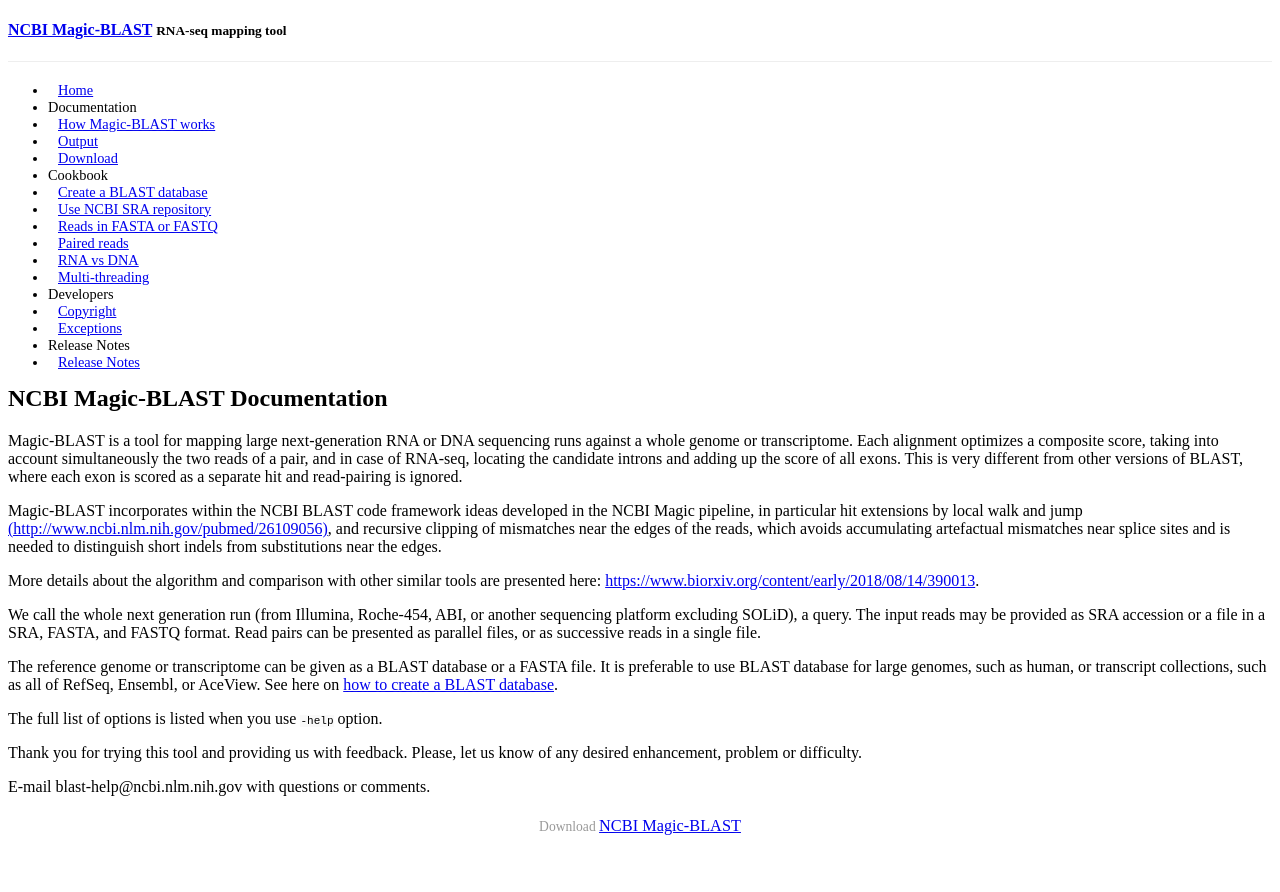
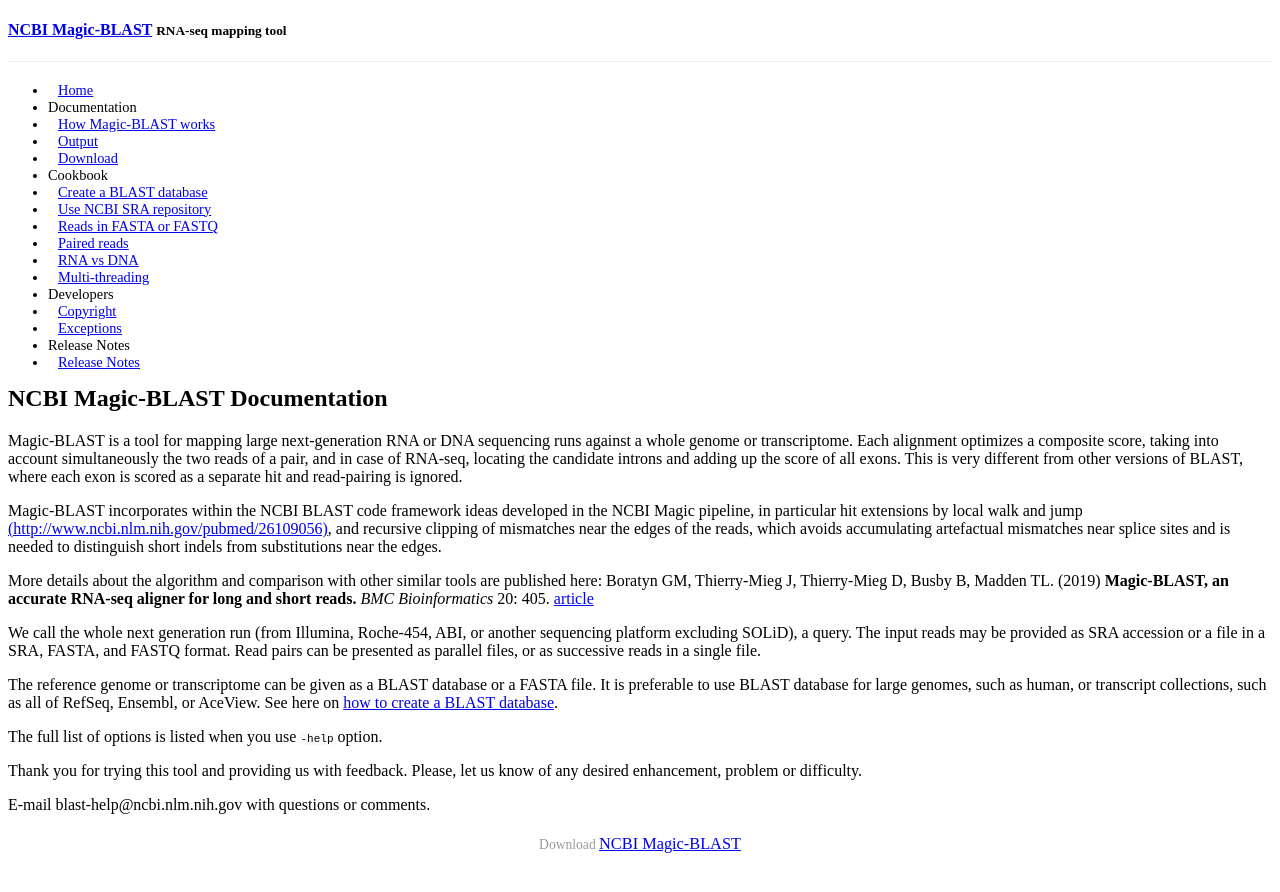
Before and after one commit to ncbi/magicblast, a Jekyll site: the page built from docs/index.md, in a window 1280 px wide. Shown: the top 892 px of the page. Built offline with Jekyll 4.4.1, drawn with Linux system fonts in a browser that asks for light colours; a style sheet for code colours, icons or effects is not loaded.

Commit message:
Added BMC Bioinformatics publication BDOC-309

```diff
--- a/docs/index.md
+++ b/docs/index.md
@@ -18,7 +18,8 @@
 artefactual mismatches near splice sites and is needed to distinguish
 short indels from substitutions near the edges.
 
-More details about the algorithm and comparison with other similar tools are presented here: [https://www.biorxiv.org/content/early/2018/08/14/390013](https://www.biorxiv.org/content/early/2018/08/14/390013).
+More details about the algorithm and comparison with other similar tools are published here:
+Boratyn GM, Thierry-Mieg J, Thierry-Mieg D, Busby B, Madden TL. (2019) **Magic-BLAST, an accurate RNA-seq aligner for long and short reads.** *BMC Bioinformatics* 20: 405. [article](https://bmcbioinformatics.biomedcentral.com/articles/10.1186/s12859-019-2996-x)
 
 We call the whole next generation run (from Illumina, Roche-454, ABI, or
 another sequencing platform excluding SOLiD), a query. The input reads may
```
Also changed, not shown: README.md.
